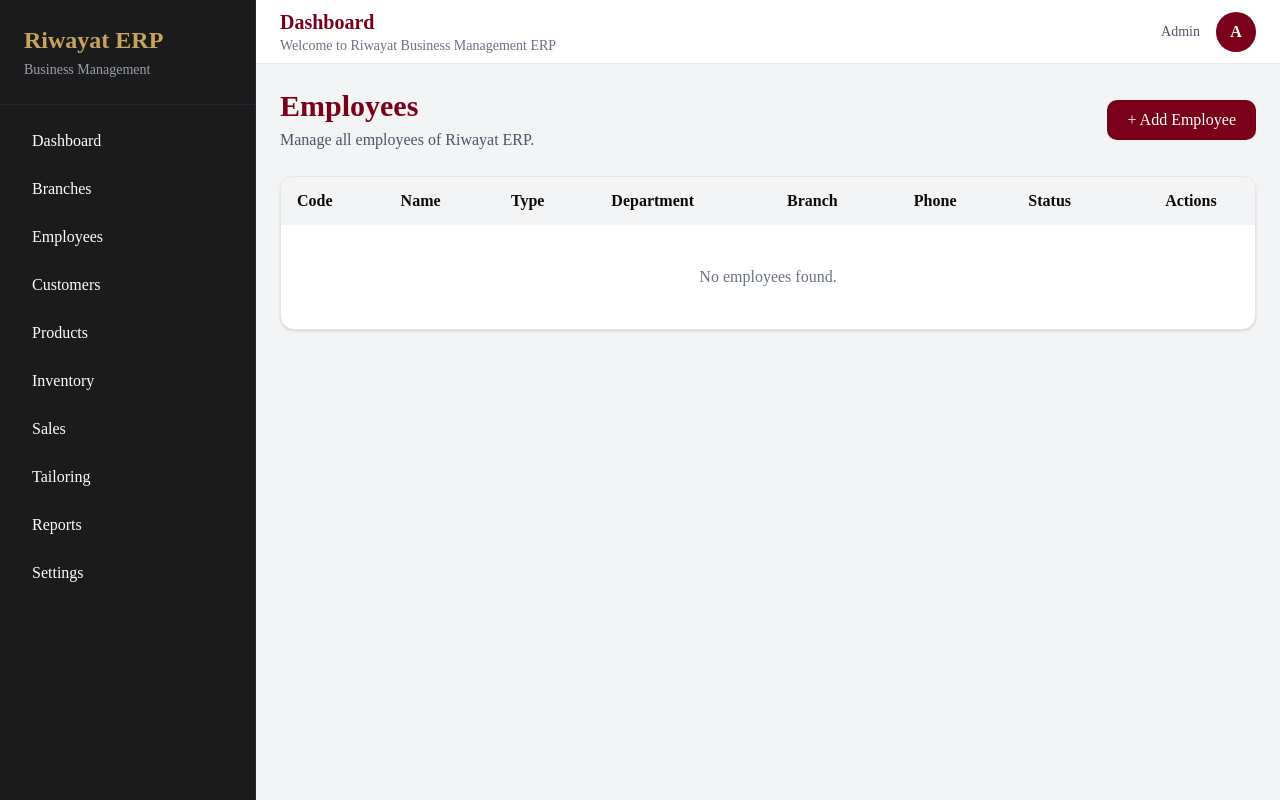
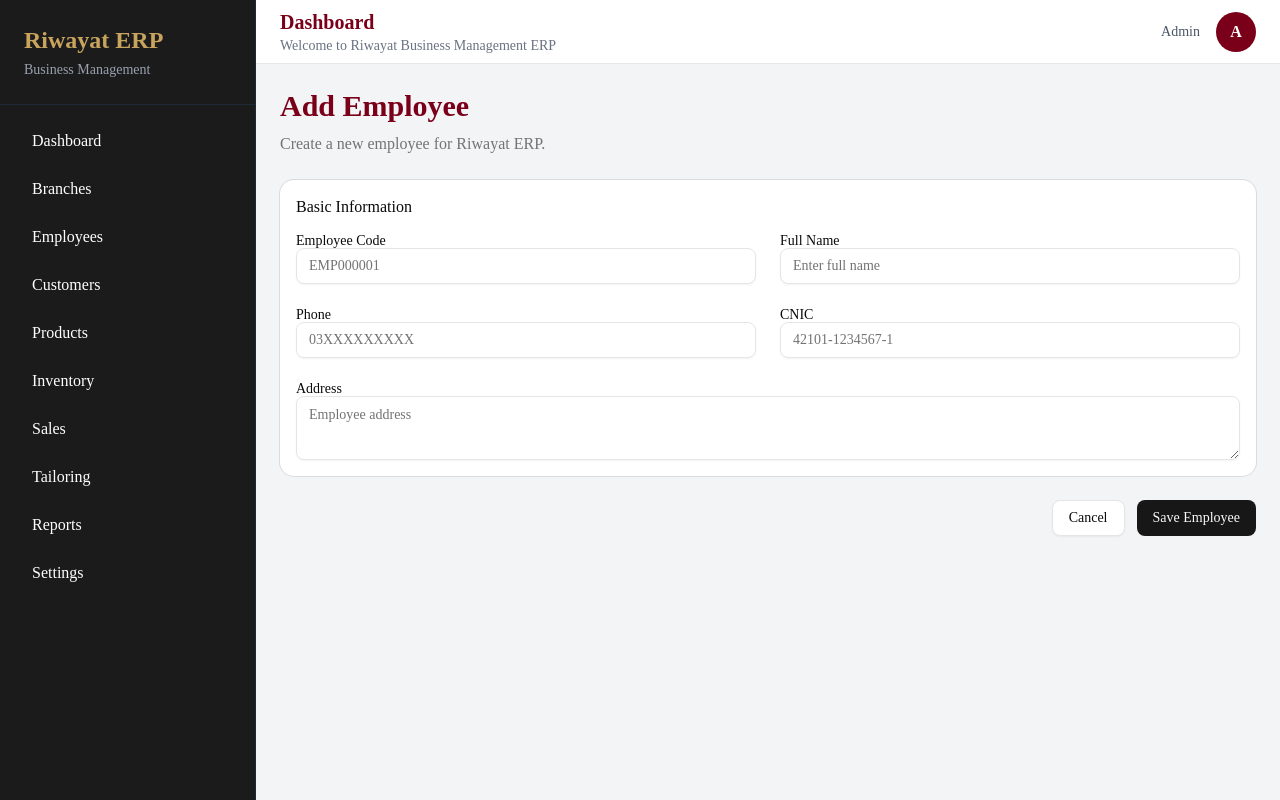
Before and after one commit to Riwayat-classic/riwayat-business-management-erp, a Next.js app: page /dashboard/employees in a window 1280 px wide. Built offline with nearby package versions, Linux system fonts and the light colour scheme.

Commit message:
Update page.tsx

```diff
--- a/app/(dashboard)/dashboard/employees/page.tsx
+++ b/app/(dashboard)/dashboard/employees/page.tsx
@@ -1,51 +1,5 @@
-export default function EmployeesPage() {
-  return (
-    <div className="space-y-6">
-      {/* Page Header */}
-      <div className="flex items-center justify-between">
-        <div>
-          <h1 className="text-3xl font-bold text-[#7A0019]">
-            Employees
-          </h1>
+import { EmployeeForm } from "@/components/employees/employee-form";
 
-          <p className="mt-1 text-gray-600">
-            Manage all employees of Riwayat ERP.
-          </p>
-        </div>
-
-        <button className="rounded-lg bg-[#7A0019] px-5 py-2 font-medium text-white transition hover:bg-[#5F0013]">
-          + Add Employee
-        </button>
-      </div>
-
-      {/* Employee Table */}
-      <div className="overflow-hidden rounded-xl border bg-white shadow-sm">
-        <table className="min-w-full">
-          <thead className="bg-gray-100">
-            <tr>
-              <th className="px-4 py-3 text-left">Code</th>
-              <th className="px-4 py-3 text-left">Name</th>
-              <th className="px-4 py-3 text-left">Type</th>
-              <th className="px-4 py-3 text-left">Department</th>
-              <th className="px-4 py-3 text-left">Branch</th>
-              <th className="px-4 py-3 text-left">Phone</th>
-              <th className="px-4 py-3 text-left">Status</th>
-              <th className="px-4 py-3 text-center">Actions</th>
-            </tr>
-          </thead>
-
-          <tbody>
-            <tr>
-              <td
-                colSpan={8}
-                className="px-6 py-10 text-center text-gray-500"
-              >
-                No employees found.
-              </td>
-            </tr>
-          </tbody>
-        </table>
-      </div>
-    </div>
-  );
+export default function NewEmployeePage() {
+  return <EmployeeForm />;
 }
```
